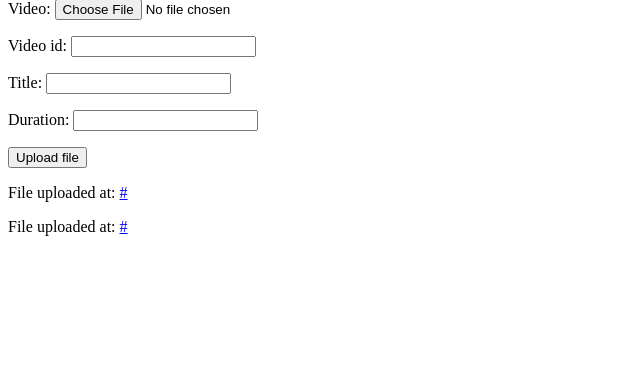
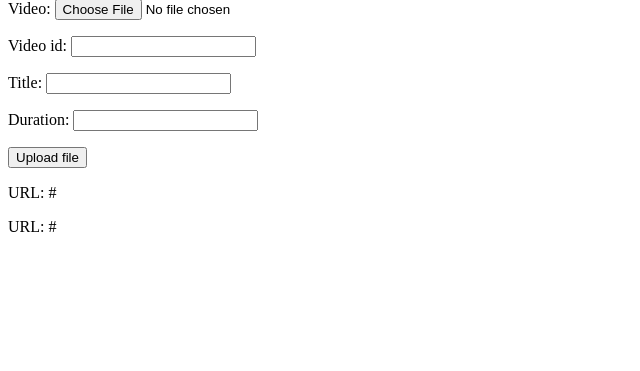
Before and after one commit to nas-0/csc-394-final-project-group-7, a Django app: template uploadvideofile/templates/upload.html in a window 1280 px wide. Shown: the part 56-427 px from the top of the page, without its empty margins (0-640 px from the left). Run offline with Django 4.2, Linux system fonts and the light colour scheme; tables that the repository leaves empty hold one stand-in row (values such as "Sample post"); the template is opened without the code that fills it: values that come from a table or form of the project are taken from there, most other values are stand-ins (such as "Sample title", 1, 10 or a date in 2020).

Commit message:
Update upload.html

```diff
--- a/uploadvideofile/templates/upload.html
+++ b/uploadvideofile/templates/upload.html
@@ -3,11 +3,10 @@
         {% csrf_token %}
         {{ form.as_p }}
         <button type="submit">Upload file</button>
-        {% if url %}
-             <p>File uploaded at: <a href="{{ url }}">{{ url }}</a></p>
+        {% if context.url %}
+            <p>URL: {{ context.url }}</p>
         {% endif %}
 </form>
-
-{% if url %}
-    <p>File uploaded at: <a href="{{ url }}">{{ url }}</a></p>
+{% if context.url %}
+    <p>URL: {{ context.url }}</p>
 {% endif %}
```
